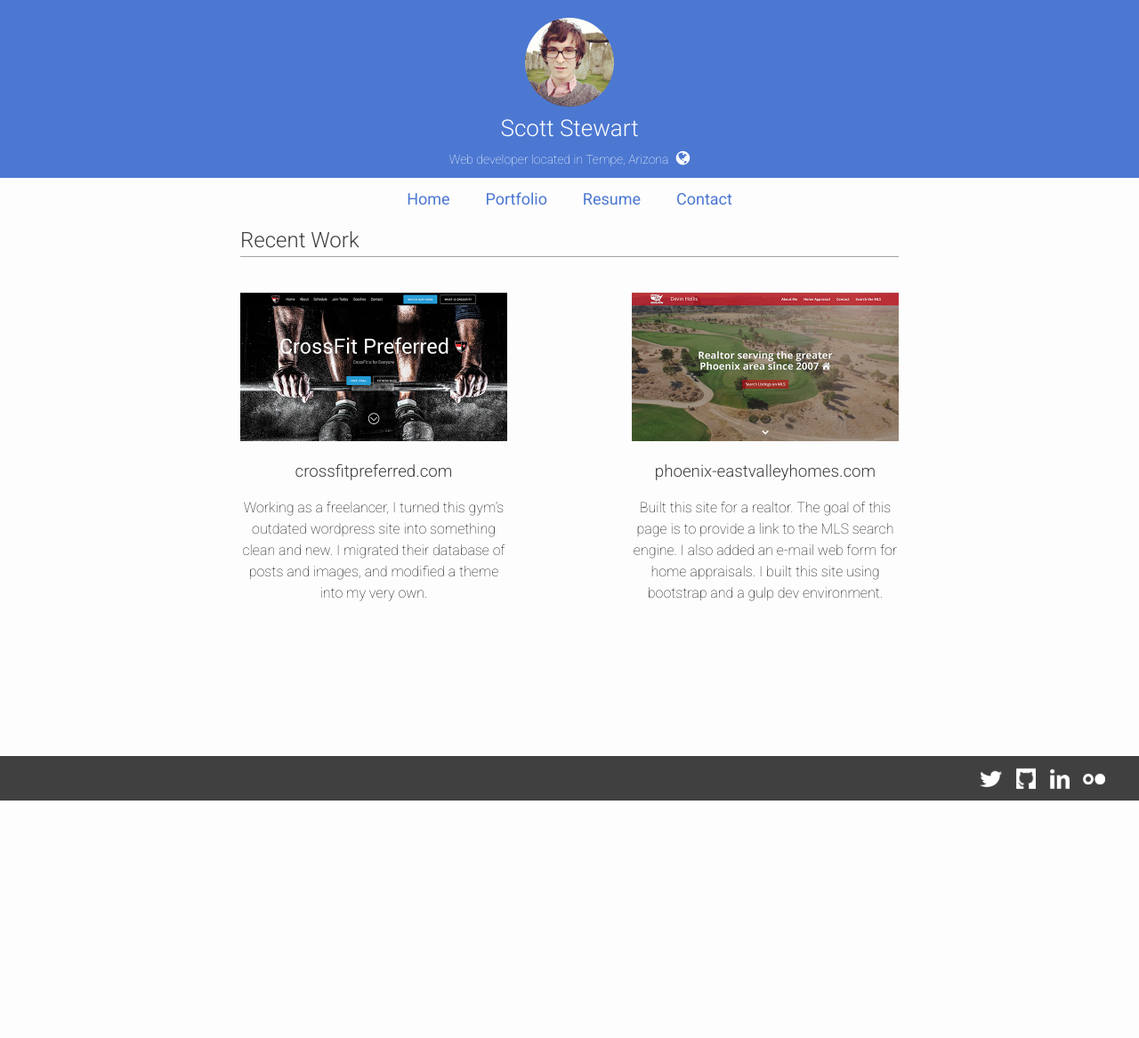
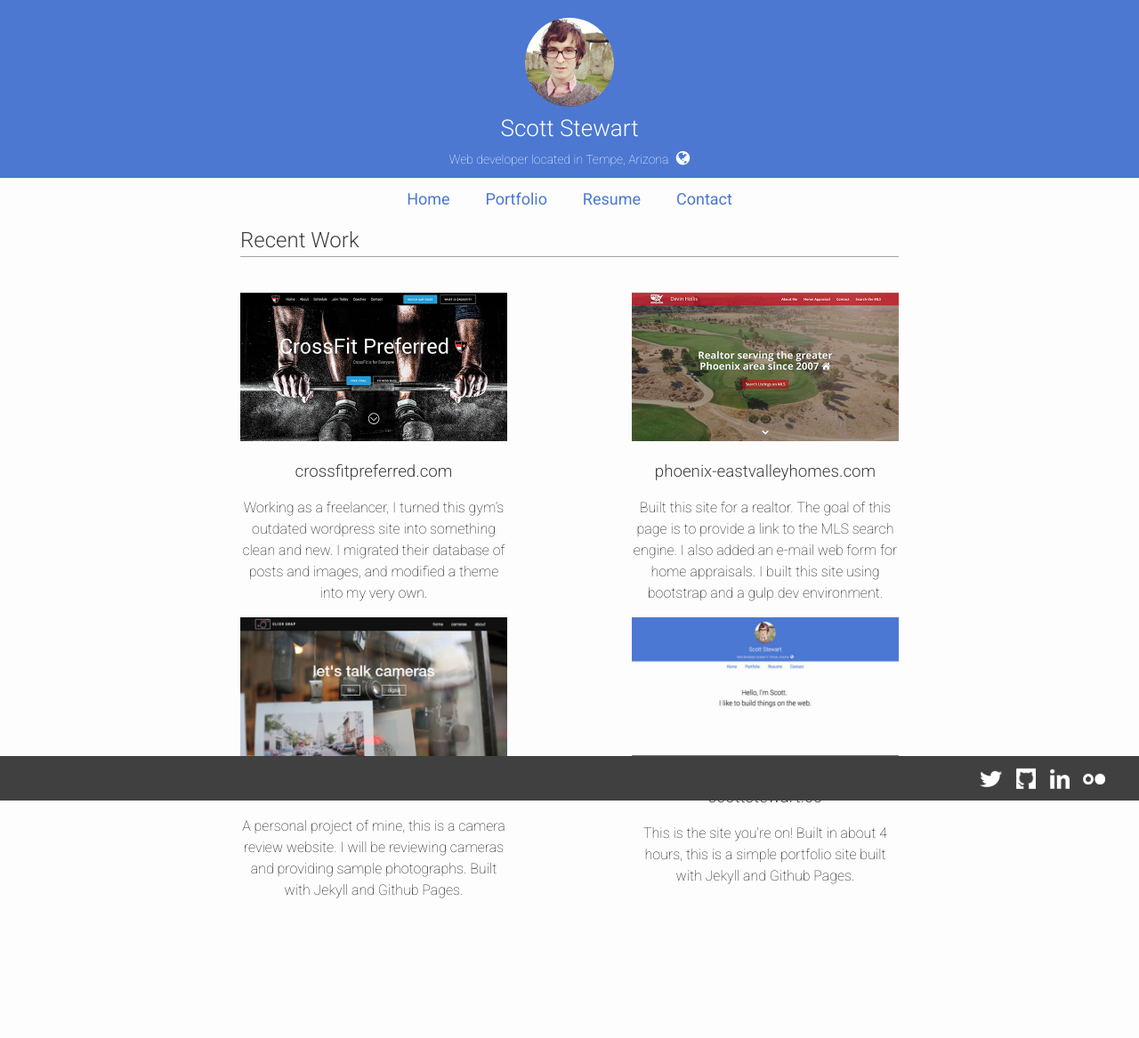
Before and after one commit to scottianstewart/scottstewart.co, a Jekyll site: the page built from portfolio.html, in a window 1280 px wide. Shown: the whole page at 89% size. Built offline with Jekyll 4.4.1, drawn with Linux system fonts in a browser that asks for light colours; nearby versions of some CDN libraries; before the commit the page ends 900 px from its top, so only the background shows below that.

Commit message:
Added to my portfolio

```diff
--- a/_sass/_style.scss
+++ b/_sass/_style.scss
@@ -185,7 +185,7 @@ nav {
 }
 
 .portfolio {
-	min-height: 500px;
+	min-height: 900px;
 	margin: 15px 0;
 	display: none;
 
--- a/portfolio.html
+++ b/portfolio.html
@@ -32,4 +32,21 @@ permalink: /portfolio/
 		<p>Built this site for a realtor. The goal of this page is to provide a link to the MLS search engine. I also added an e-mail web form for home appraisals. I built this site using bootstrap and a gulp dev environment.</p>
 	</div>
 
+	<div class="portfolio-left">
+		<a href="http://clicksnap.xyz" target="_blank"><img src="../assets/img/clicksnap.jpg" height="341" width="640"></a>
+
+		<a href="clicksnap.xyz" target="_blank"><h3>clicksnap.xyz</h3></a>
+
+		<p>A personal project of mine, this is a camera review website. I will be reviewing cameras and providing sample photographs. Built with Jekyll and Github Pages.</p>
+	</div>
+
+	<div class="portfolio-right">
+		<a href="http://www.scottstewart.co" target="_blank"><img src="../assets/img/scottstewart.jpg" height="340" width="640"></a>
+
+		<a href="http://scottstewart.co" target="_blank"><h3>scottstewart.co</h3></a>
+
+		<p>This is the site you're on! Built in about 4 hours, this is a simple portfolio site built with Jekyll and Github Pages.</p>
+	</div>
+
+
 </div>
```
Also changed, not shown: assets/img/clicksnap.jpg (added), assets/img/scottstewart.jpg (added), 2 other files.
